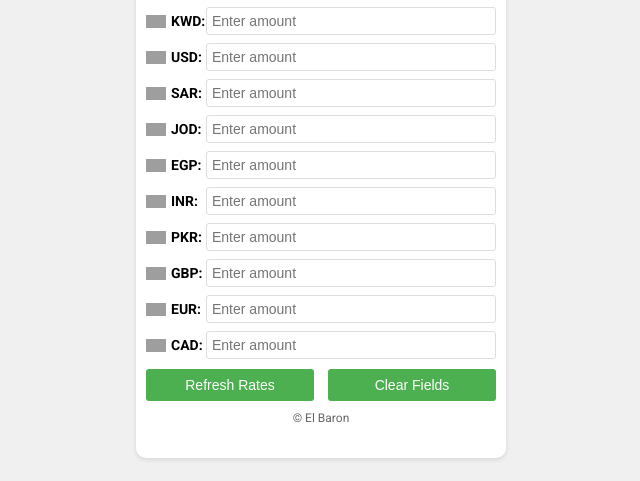
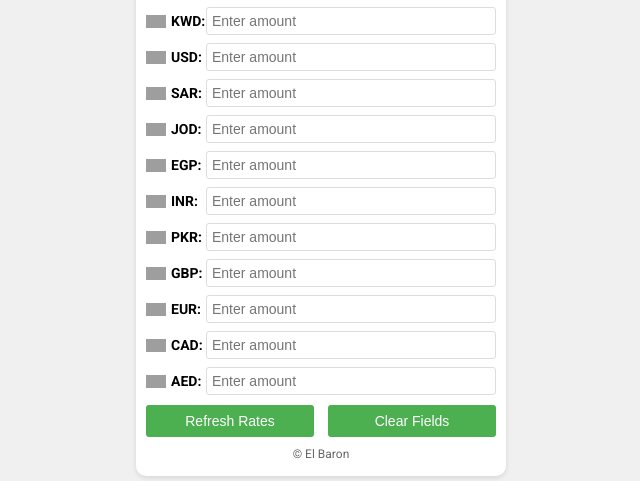
Before and after one commit to osamaism/currency-converte.github.io, a plain HTML site: page index.html in a window 1280 px wide. Shown: the part 337-818 px from the top of the page, without its empty margins (319-959 px from the left). Drawn offline with Linux system fonts and the light colour scheme; no server answers; grey boxes are pictures that could not be loaded.

Commit message:
Update index.html
added UAE

```diff
--- a/index.html
+++ b/index.html
@@ -172,6 +172,10 @@
                 <label for="CAD"><img src="https://flagcdn.com/w40/ca.png" alt="Canada Flag">CAD:</label>
                 <input type="number" id="CAD" placeholder="Enter amount">
             </div>
+            <div class="currency-input">
+                <label for="AED"><img src="https://flagcdn.com/w40/ae.png" alt="UAE Flag">AED:</label>
+                <input type="number" id="AED" placeholder="Enter amount">
+            </div>
             <div class="button-container">
                 <button id="refreshBtn">Refresh Rates</button>
                 <button id="clearBtn">Clear Fields</button>
@@ -183,7 +187,7 @@
     <script>
         console.log('Script started');
 
-        const currencies = ['KWD', 'USD', 'SAR', 'JOD', 'EGP', 'INR', 'PKR', 'GBP', 'EUR', 'CAD'];
+        const currencies = ['KWD', 'USD', 'SAR', 'JOD', 'EGP', 'INR', 'PKR', 'GBP', 'EUR', 'CAD', 'AED'];
         let exchangeRates = {};
 
         const translations = {
```
